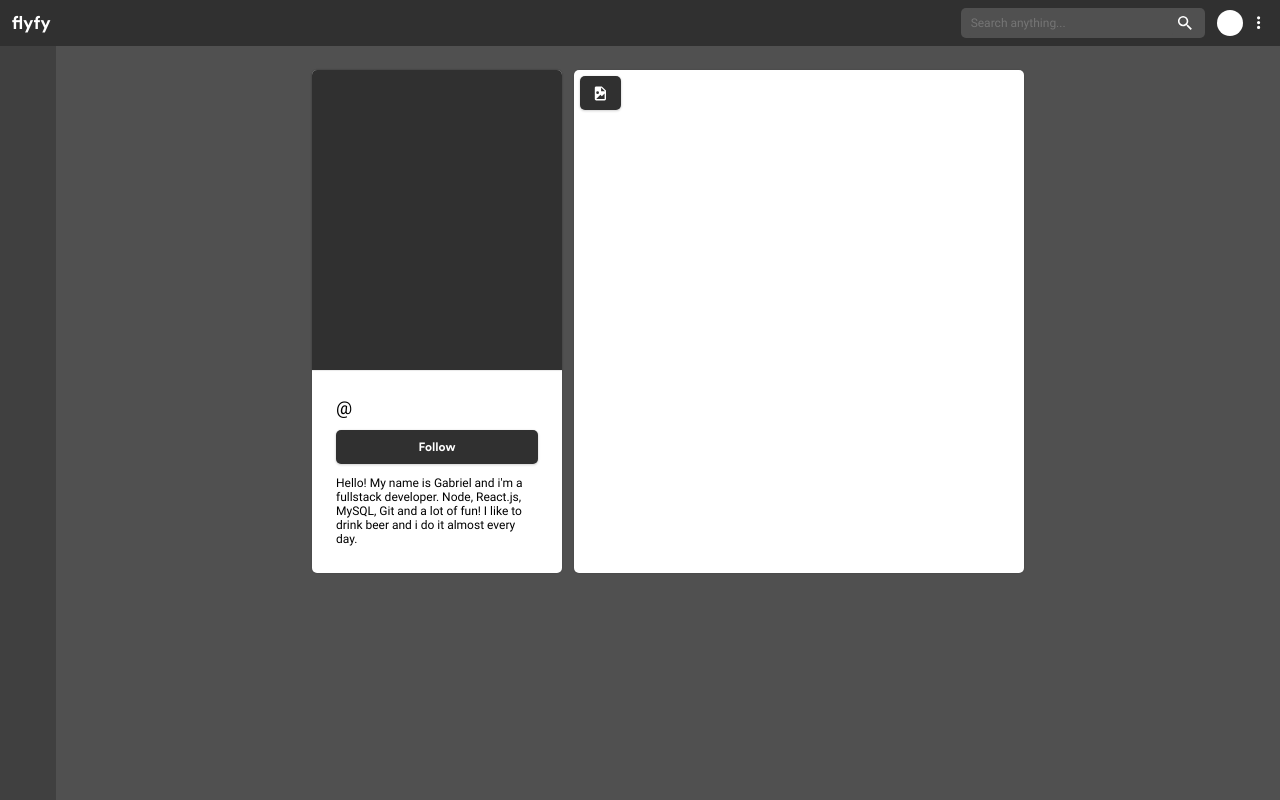
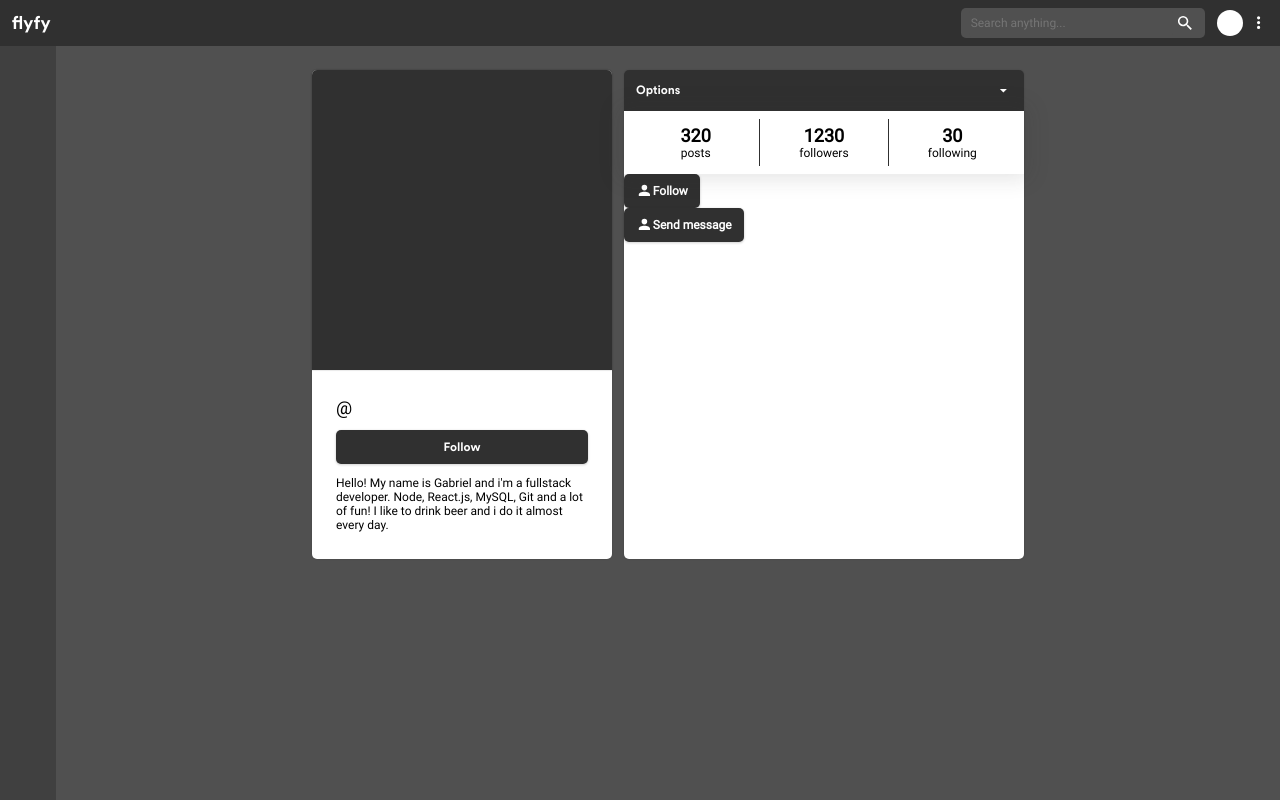
Before and after one commit to FakeLov3/flyfy-app, a React (Create React App) app: page /dashboard/1 in a window 1280 px wide. Built offline with nearby package versions, Linux system fonts and the light colour scheme; no server answers; the HTML template or start-up script is replaced by a standard one.

Commit message:
Created different profile views

```diff
--- a/src/components/Card/Card.jsx
+++ b/src/components/Card/Card.jsx
@@ -3,6 +3,11 @@ import './Card.scss';
 
 export default props => {
     return (
-        <div className={`card ${props.className || ''}`}>{props.children}</div>
+        <div
+            style={props.style || {}}
+            className={`card ${props.className || ''}`}
+        >
+            {props.children}
+        </div>
     );
 };
--- /dev/null
+++ b/src/views/Profile/Account.jsx
@@ -0,0 +1,54 @@
+import React from 'react';
+import { Card, Button } from '../../components';
+import Icon from '@mdi/react';
+import { mdiMenuDown } from '@mdi/js';
+
+export default ({ data }) => {
+    return (
+        <div className="main">
+            <Card className="profile-info">
+                <Card
+                    style={{
+                        background: `url(${data.profilePic ||
+                            'https://www.pngtube.com/myfile/detail/274-2744813_man-user-man-comments-person-icon-png-red.png'}) no-repeat center center`,
+                        backgroundSize: 'contain',
+                    }}
+                    className="profile-pic"
+                ></Card>
+                <div className="profile-information">
+                    <h1 className="name">{data.name}</h1>
+                    <h1 className="user">@{data.user}</h1>
+                    <Button className="follow" label="Follow" />
+                    <p className="bio">
+                        Hello! My name is Gabriel and i'm a fullstack developer.
+                        Node, React.js, MySQL, Git and a lot of fun! I like to
+                        drink beer and i do it almost every day.
+                    </p>
+                </div>
+            </Card>
+            <Card className="profile-actions">
+                <div className="profile-options">
+                    <p>Options</p>
+                    <Icon path={mdiMenuDown} size={0.7} color="#ffffff" />
+                </div>
+                <div className="profile-stats">
+                    <div className="wrapper">
+                        <h1>320</h1>
+                        <p>posts</p>
+                    </div>
+                    <div className="grayline"></div>
+                    <div className="wrapper">
+                        <h1>1230</h1>
+                        <p>followers</p>
+                    </div>
+                    <div className="grayline"></div>
+                    <div className="wrapper">
+                        <h1>30</h1>
+                        <p>following</p>
+                    </div>
+                </div>
+                <div className="profile-feed"></div>
+            </Card>
+        </div>
+    );
+};
--- a/src/views/Profile/Profile.jsx
+++ b/src/views/Profile/Profile.jsx
@@ -1,12 +1,13 @@
-import React, { useEffect, useState } from 'react';
+import React, { useEffect, useState, useContext } from 'react';
+import { LoaderContext } from '../../config/context';
+import Account from './Account';
+import User from './User';
 import api from '../../services/api';
-import { Card, Button } from '../../components';
-import Icon from '@mdi/react';
-import { mdiFileImage } from '@mdi/js';
 import './Profile.scss';
 
 export default props => {
     const [data, setData] = useState({});
+    const [loading, setLoading] = useState(true);
     const { user } = props.match.params;
 
     useEffect(() => {
@@ -15,33 +16,28 @@ export default props => {
 
     const getUserData = () => {
         api.get(`user/${user}`)
-            .then(({ data }) => setData(data))
-            .catch(error => console.error(error));
+            .then(({ data }) => {
+                console.log(data);
+                setLoading(false);
+                setData(data);
+            })
+            .catch(error => {
+                setLoading(false);
+                console.error(error);
+            });
     };
 
     return (
         <div className="profile view">
-            <div className="main">
-                <Card className="profile-info">
-                    <Card className="profile-pic" />
-                    <div className="profile-information">
-                        <h1 className="name">{data.name}</h1>
-                        <h1 className="user">@{data.user}</h1>
-                        <Button className="follow" label="Follow" />
-                        <p className="bio">
-                            Hello! My name is Gabriel and i'm a fullstack
-                            developer. Node, React.js, MySQL, Git and a lot of
-                            fun! I like to drink beer and i do it almost every
-                            day.
-                        </p>
-                    </div>
-                </Card>
-                <Card className="profile-actions">
-                    <Button>
-                        <Icon path={mdiFileImage} size={0.7} color="#ffffff" />
-                    </Button>
-                </Card>
-            </div>
+            {!loading ? (
+                data.isUser ? (
+                    <Account data={data} />
+                ) : (
+                    <User data={data} />
+                )
+            ) : (
+                <></>
+            )}
         </div>
     );
 };
--- a/src/views/Profile/Profile.scss
+++ b/src/views/Profile/Profile.scss
@@ -6,7 +6,7 @@
     }
 
     .profile-info {
-        min-width: 250px;
+        min-width: 300px;
         padding: 0;
         margin: 0;
         display: flex;
@@ -23,7 +23,7 @@
     }
 
     .profile-information {
-        max-width: 250px;
+        max-width: 300px;
         width: auto;
         height: auto;
         padding: 0 24px 24px;
@@ -59,6 +59,61 @@
     .profile-actions {
         width: 100%;
         margin: 0 0 0 12px;
-        background-color: #ffffff;
+        padding: 0;
+        flex-direction: column;
+
+        .profile-options {
+            margin: 0;
+            padding: 12px;
+            box-sizing: border-box;
+            background-color: #303030;
+            border-radius: 5px 5px 0 0;
+            display: flex;
+            justify-content: space-between;
+            align-items: center;
+
+            p {
+                color: #ffffff;
+                font-family: 'Circular';
+                font-weight: normal;
+            }
+        }
+
+        .profile-stats {
+            z-index: 1;
+            display: flex;
+            justify-content: space-around;
+            padding: 8px;
+            background-color: #ffffff;
+            box-shadow: 0 0px 20px 5px #30303020;
+
+            .wrapper {
+                width: 72px;
+                margin: auto;
+                padding: 6px;
+                box-sizing: border-box;
+                display: flex;
+                flex-direction: column;
+                justify-content: center;
+                align-items: center;
+
+                h1 {
+                    font-family: 'Roboto';
+                }
+            }
+
+            .grayline {
+                width: 1px;
+                height: 100%;
+                background-color: #303030;
+            }
+        }
+
+        .profile-feed {
+            width: 100%;
+            height: 100%;
+            background-color: #fff;
+            border-radius: 0 0 5px 5px;
+        }
     }
 }
--- /dev/null
+++ b/src/views/Profile/User.jsx
@@ -0,0 +1,56 @@
+import React from 'react';
+import { Card, Button } from '../../components';
+import Icon from '@mdi/react';
+import { mdiMenuDown, mdiAccount } from '@mdi/js';
+
+export default ({ data }) => {
+    return (
+        <div className="main">
+            <Card className="profile-info">
+                <Card className="profile-pic" />
+                <div className="profile-information">
+                    <h1 className="name">{data.name}</h1>
+                    <h1 className="user">@{data.user}</h1>
+                    <Button className="follow" label="Follow" />
+                    <p className="bio">
+                        Hello! My name is Gabriel and i'm a fullstack developer.
+                        Node, React.js, MySQL, Git and a lot of fun! I like to
+                        drink beer and i do it almost every day.
+                    </p>
+                </div>
+            </Card>
+            <Card className="profile-actions">
+                <div className="profile-options">
+                    <p>Options</p>
+                    <Icon path={mdiMenuDown} size={0.7} color="#ffffff" />
+                </div>
+                <div className="profile-stats">
+                    <div className="wrapper">
+                        <h1>320</h1>
+                        <p>posts</p>
+                    </div>
+                    <div className="grayline"></div>
+                    <div className="wrapper">
+                        <h1>1230</h1>
+                        <p>followers</p>
+                    </div>
+                    <div className="grayline"></div>
+                    <div className="wrapper">
+                        <h1>30</h1>
+                        <p>following</p>
+                    </div>
+                </div>
+                <div className="profile-feed">
+                    <Button>
+                        <Icon path={mdiAccount} size={0.7} color="#ffffff" />
+                        <p>Follow</p>
+                    </Button>
+                    <Button>
+                        <Icon path={mdiAccount} size={0.7} color="#ffffff" />
+                        <p>Send message</p>
+                    </Button>
+                </div>
+            </Card>
+        </div>
+    );
+};
```
